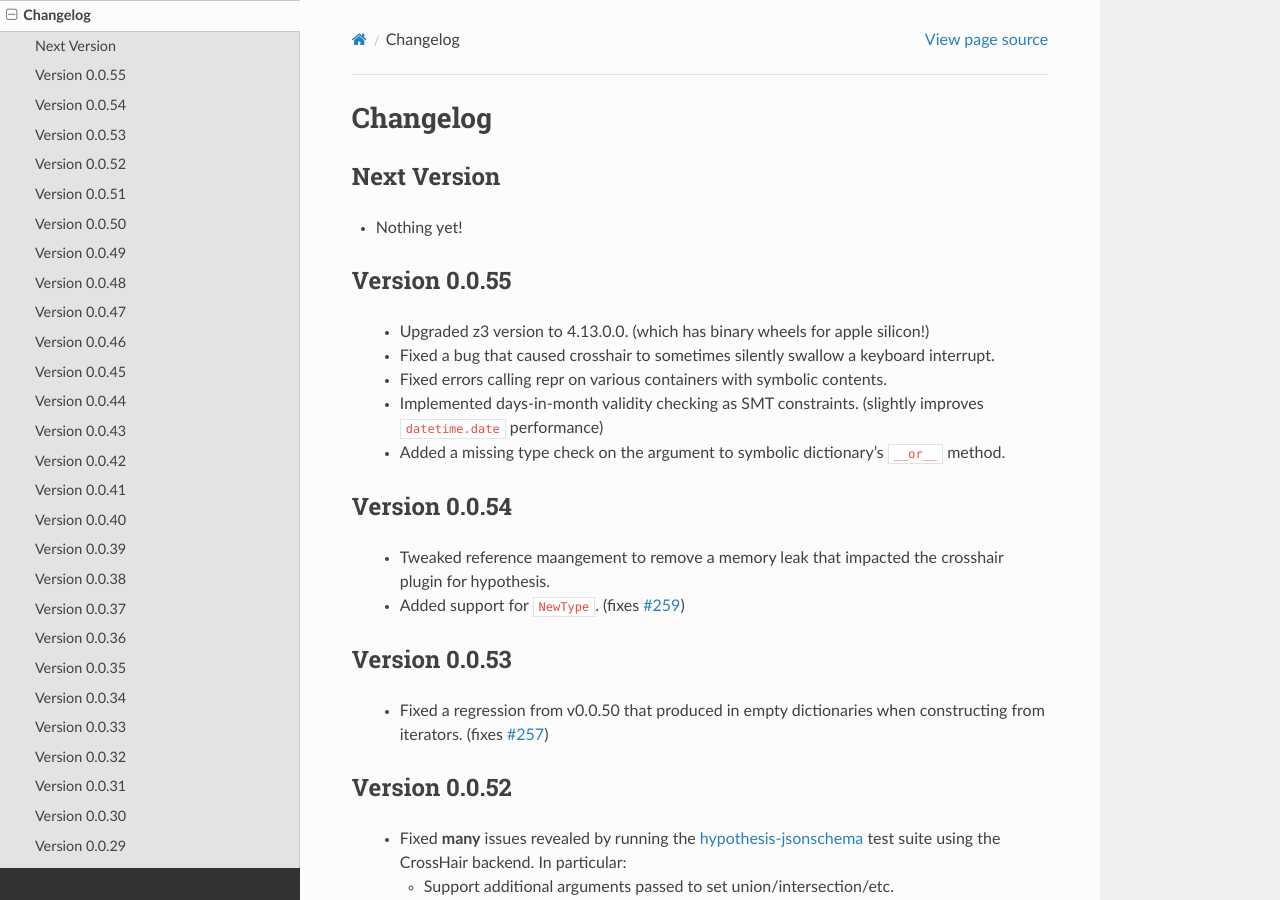
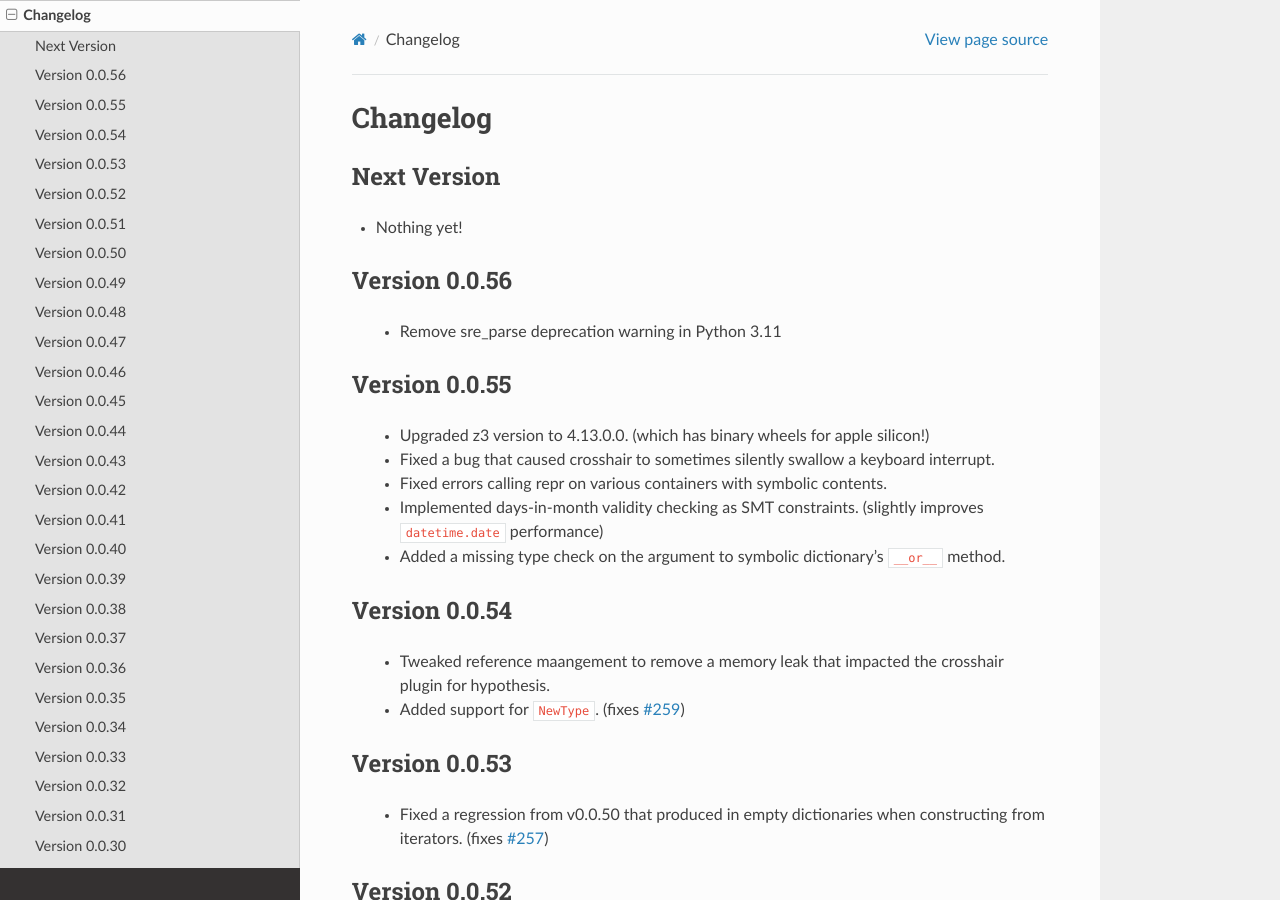
Before and after one commit to pschanely/CrossHair, a Sphinx documentation site: the page built from doc/source/changelog.rst, in a window 1280 px wide and 900 px high. Built offline with Sphinx 7.4.7 and the Read the Docs theme 2.0.0, drawn with Linux system fonts in a browser that asks for light colours; the version number is read from the project's files by our own code.

Commit message:
Update changelog

```diff
--- a/doc/source/changelog.rst
+++ b/doc/source/changelog.rst
@@ -7,6 +7,11 @@ Next Version
 ------------
 
 * Nothing yet!
+
+Version 0.0.56
+--------------
+
+  * Remove sre_parse deprecation warning in Python 3.11
 
 
 Version 0.0.55
```
